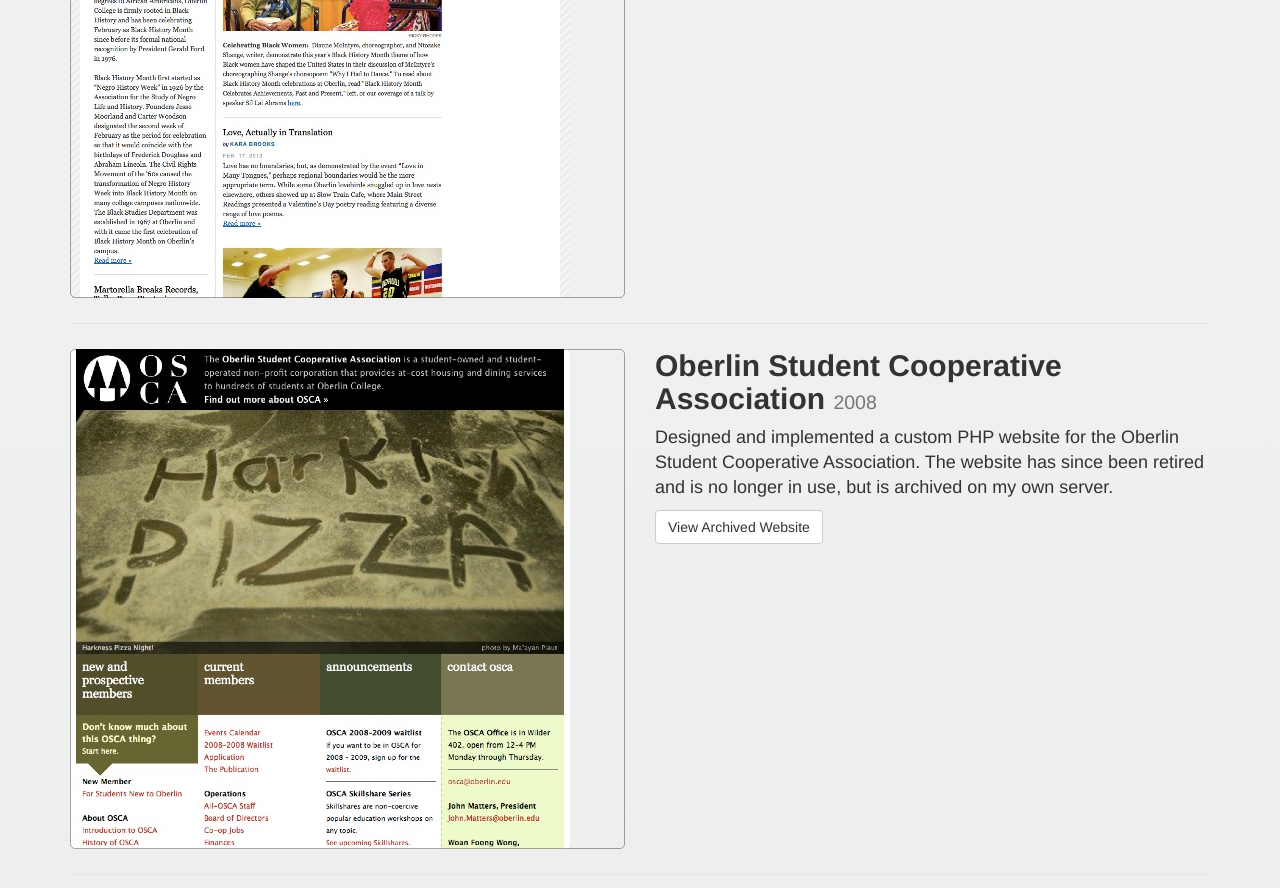
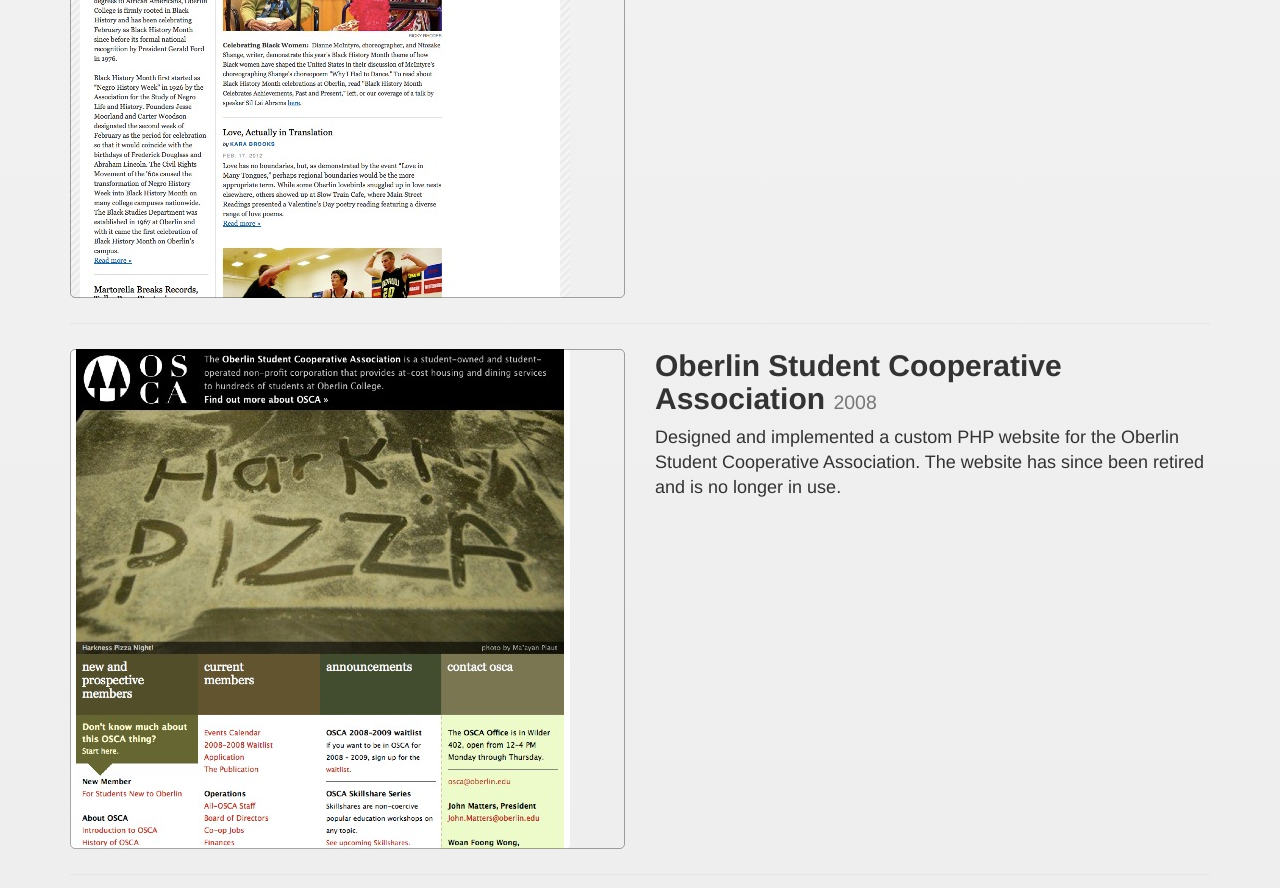
Before and after one commit to harrislapiroff/chromamine.com, a Jekyll site: the page built from portfolio/index.html, in a window 1280 px wide and 900 px high, scrolled down 4061 px. Shown: the top 888 px of the window. Built offline with Jekyll 4.4.1, drawn with Linux system fonts in a browser that asks for light colours; nearby versions of some CDN libraries.

Commit message:
Removed post.link when necessary.

```diff
--- a/portfolio/_posts/2008-01-01-osca.markdown
+++ b/portfolio/_posts/2008-01-01-osca.markdown
@@ -1,9 +1,7 @@
 ---
 title: Oberlin Student Cooperative Association
-link: http://osca.oberliner.com/
 image: /media/portfolio/osca.png
 thumb: /media/portfolio/osca-thumb.jpg
-button_text: "View Archived Website"
 ---
 
-Designed and implemented a custom PHP website for the Oberlin Student Cooperative Association. The website has since been retired and is no longer in use, but is archived on my own server.
+Designed and implemented a custom PHP website for the Oberlin Student Cooperative Association. The website has since been retired and is no longer in use.
--- a/portfolio/index.html
+++ b/portfolio/index.html
@@ -8,17 +8,25 @@
 		<div class="portfolio-item">
 			<div class="row">
 				<div class="col-md-6">
+					{% if post.link %}
+						<a href="{{ post.link }}">
+					{% endif %}
 					<div class="portfolio-thumb">
 						<img src="{{ site.url }}{{ post.thumb }}" class="img-responsive" />
 					</div>
+					{% if post.link %}
+						</a>
+					{% endif %}
 				</div>
 				<div class="col-md-6">
 					<div class="portfolio-item-content">
 						<h2>{{ post.title }} <small>{{ post.date | date:"%Y" }}</small></h2>
 						{{ post.content }}
-						<a href="{{ post.link }}" target="_new" class="btn btn-default">
-							{% if post.button_text %}{{ post.button_text }}{% else %}Visit Website{% endif %}
-						</a>
+						{% if post.link %}
+							<a href="{{ post.link }}" target="_new" class="btn btn-default">
+								{% if post.button_text %}{{ post.button_text }}{% else %}Visit Website{% endif %}
+							</a>
+						{% endif %}
 					</div><!-- /.portfolio-item-content -->
 				</div>
 			</div><!-- /.row -->
```
